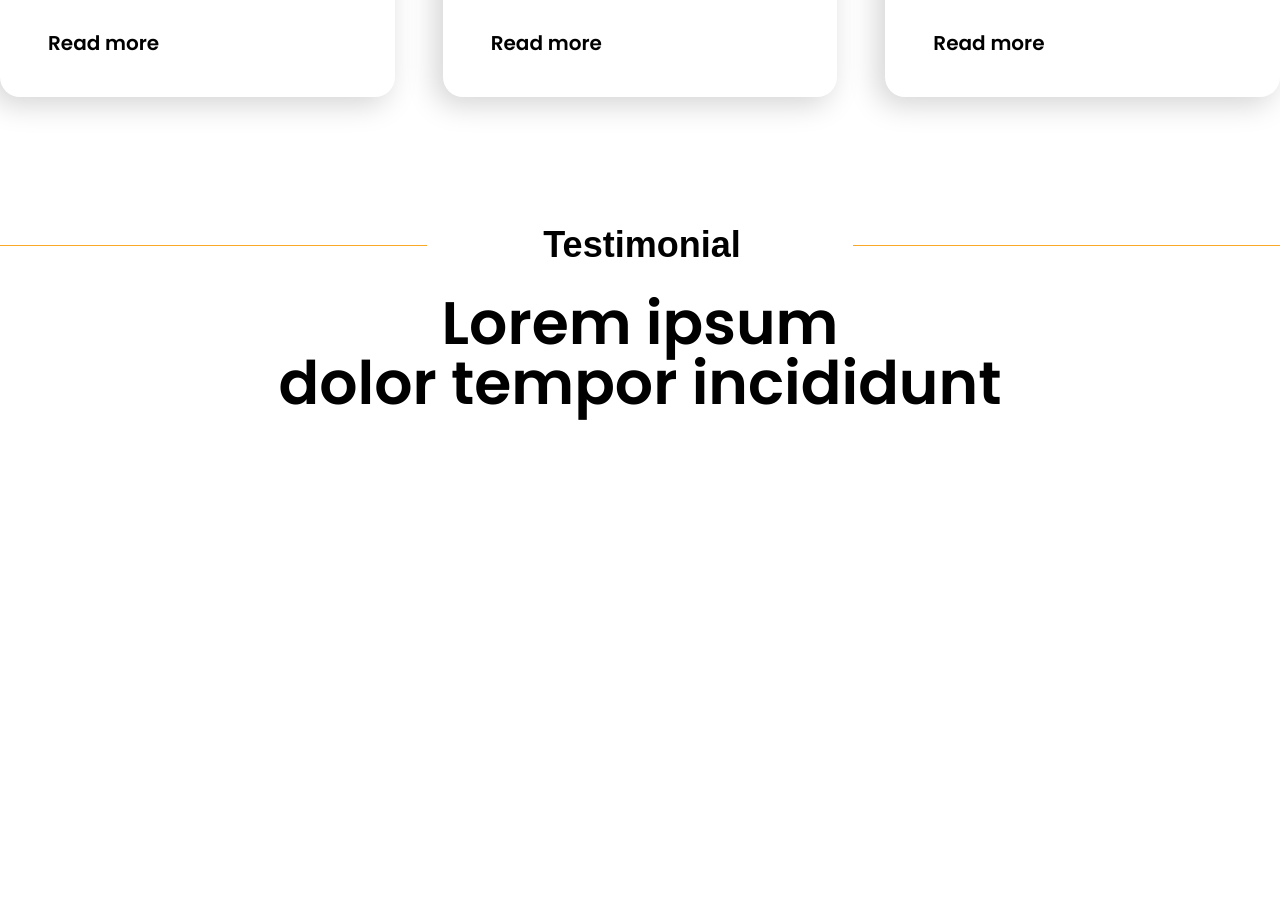
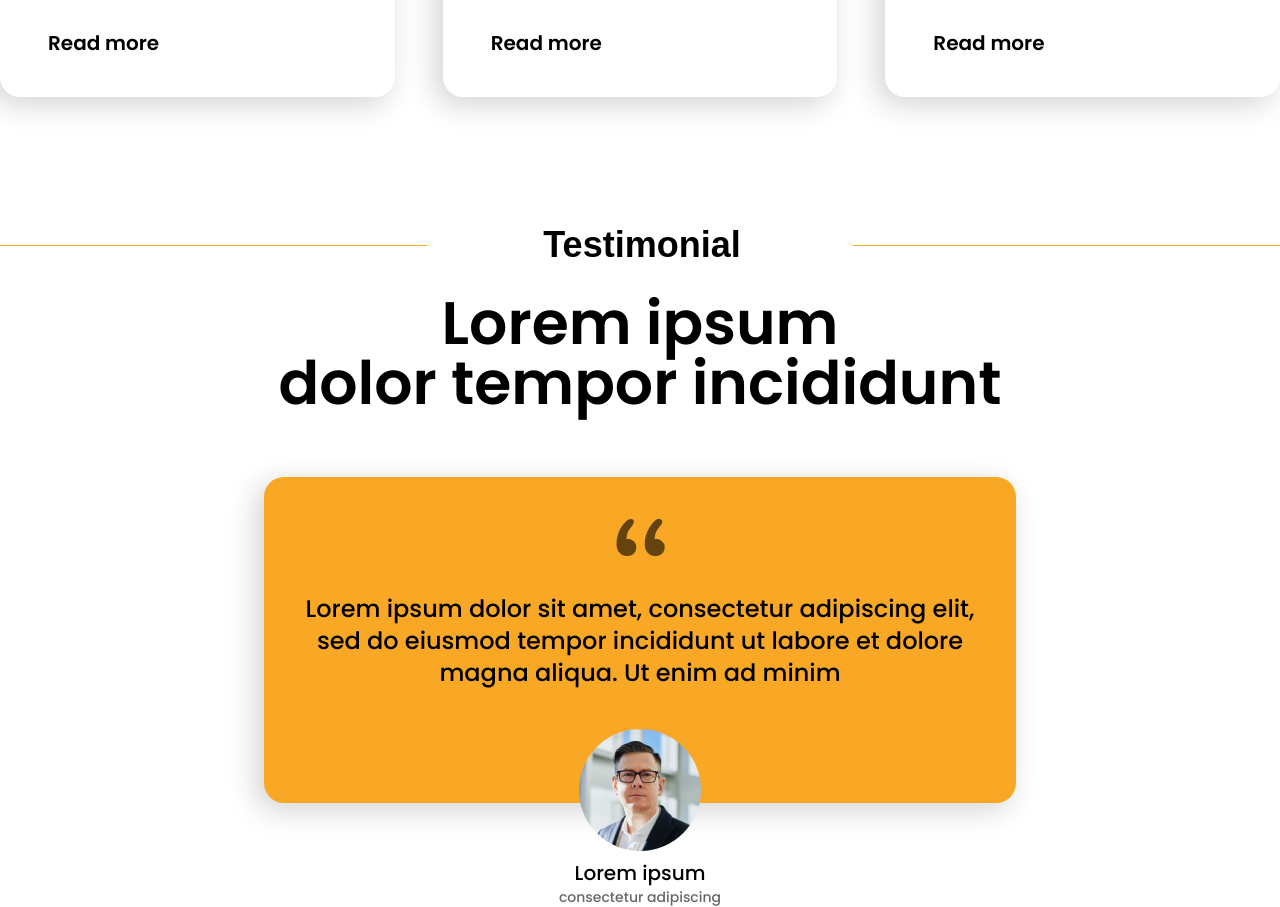
Before and after one commit to Jaseem-v/abudhabi-malayalees, a website: page dist/index.html in a window 1280 px wide. Shown: the part 6989-7896 px from the top of the page. Before the commit the page ends 7414 px from the top, so only its background shows below. Drawn offline with nearby package versions, Linux system fonts and the light colour scheme; a web font is replaced by a local one.

Commit message:
testimonial section

```diff
--- a/dist/index.html
+++ b/dist/index.html
@@ -8,6 +8,7 @@
     <link rel="preconnect" href="https://fonts.googleapis.com">
     <link rel="preconnect" href="https://fonts.googleapis.com">
     <link rel="preconnect" href="https://fonts.gstatic.com" crossorigin>
+    <link rel="stylesheet" href="https://cdn.jsdelivr.net/npm/swiper@9/swiper-bundle.min.css" />
     <link
         href="https://fonts.googleapis.com/css2?family=Inter:wght@500;700&family=Kaisei+Decol:wght@400;700&family=Poppins:wght@400;500;600;700&display=swap"
         rel="stylesheet">
@@ -117,7 +118,7 @@
                     </div>
                 </div>
                 <div
-                    class="pb-12 grid grid-cols-2 lg:grid-cols-3 xl:grid-cols-5 items-center justify-items-center gap-x-5 gap-y-8 lg:gap-14">
+                    class="pb-12 grid grid-cols-2 lg:grid-cols-3 xl:grid-cols-5 items-center justify-items-center gap-x-5 gap-y-12 lg:gap-14">
                     <img src="/dist/assests/images/company1.png" alt="company 1" class="h-10 md:h-11 lg:h-12">
                     <img src="/dist/assests/images/company3.png" alt="company 1" class="h-10 md:h-11 lg:h-12">
                     <img src="/dist/assests/images/company5.png" alt="company 1" class="h-10 md:h-11 lg:h-12">
@@ -483,8 +484,9 @@
         </section>
 
         <section>
-            <div class="max-w-screen-xl mx-auto px-4 xl:px-0 pt-14 md:pt-20 lg:pt-32">
-                <div class="news-feed-title grid place-items-center justify-items-center grid-cols-3 gap-1 md:gap-0">
+            <div class=" px-4 xl:px-0 pt-14 md:pt-20 lg:pt-32">
+                <div
+                    class="news-feed-title max-w-screen-xl mx-auto grid place-items-center justify-items-center grid-cols-3 gap-1 md:gap-0">
                     <div class="bg-lightOrange w-full h-[1px] "></div>
                     <h3
                         class="min-w-[132px] font-bold text-2xl md:text-3xl lg:text-4xl font-kaisei text-black bg-white z-10 pl-1">
@@ -497,8 +499,82 @@
                         dolor tempor incididunt
                     </p>
                 </div>
+                <div class="flex items-center justify-center">
+                    <div
+                        class="mt-16 p-10 bg-lightOrange max-w-3xl rounded-[20px] flex flex-col items-center justify-center text-center shadow-card">
+                        <img src="/dist/assests/images/quote.png" alt="quote">
+                        <p class="pt-9 font-medium max-w-2xl text-xl md:text-2xl">Lorem ipsum dolor sit amet,
+                            consectetur
+                            adipiscing elit, sed do
+                            eiusmod tempor incididunt ut labore et dolore magna aliqua. Ut enim ad minim
+                        </p>
+                        <div class="pt-10 -mb-36 flex items-center justify-center flex-col"><img
+                                src="/dist/assests/images/testimonialImg.png" alt="testimony">
+                            <p class="pt-2 font-medium text-xl">Lorem ipsum</p>
+                            <p class="font-medium text-sm text-desc">consectetur adipiscing</p>
+                        </div>
+                    </div>
+                </div>
             </div>
         </section>
+        <!-- <swiper-container style="--swiper-navigation-color: #fff; --swiper-pagination-color: #fff"
+            class="mySwiper w-full object-cover" thumbs-swiper=".mySwiper2" loop="true" space-between="10"
+            navigation="true">
+            <swiper-slide>
+                <img src="/dist/assests/images/gallery1.png" />
+            </swiper-slide>
+            <swiper-slide>
+                <img src="/dist/assests/images/gallery2.png" />
+            </swiper-slide>
+            <swiper-slide>
+                <img src="/dist/assests/images/gallery3.png" />
+            </swiper-slide>
+            <swiper-slide>
+                <img src="/dist/assests/images/gallery4.png" />
+            </swiper-slide>
+            <swiper-slide>
+                <img src="/dist/assests/images/gallery5.png" />
+            </swiper-slide>
+            <swiper-slide>
+                <img src="/dist/assests/images/gallery6.png" />
+            </swiper-slide>
+            <swiper-slide>
+                <img src="/dist/assests/images/gallery7.png" />
+            </swiper-slide>
+            <swiper-slide>
+                <img src="/dist/assests/images/gallery8.png" />
+            </swiper-slide>
+        </swiper-container>
+
+        <swiper-container class="mySwiper2" loop="true" space-between="10" slides-per-view="10" free-mode="true"
+            watch-slides-progress="true">
+            <swiper-slide>
+                <img src="/dist/assests/images/gallery1.png" />
+            </swiper-slide>
+            <swiper-slide>
+                <img src="/dist/assests/images/gallery2.png" />
+            </swiper-slide>
+            <swiper-slide>
+                <img src="/dist/assests/images/gallery3.png" />
+            </swiper-slide>
+            <swiper-slide>
+                <img src="/dist/assests/images/gallery4.png" />
+            </swiper-slide>
+            <swiper-slide>
+                <img src="/dist/assests/images/gallery5.png" />
+            </swiper-slide>
+            <swiper-slide>
+                <img src="/dist/assests/images/gallery6.png" />
+            </swiper-slide>
+            <swiper-slide>
+                <img src="/dist/assests/images/gallery7.png" />
+            </swiper-slide>
+            <swiper-slide>
+                <img src="/dist/assests/images/gallery8.png" />
+            </swiper-slide>
+        </swiper-container>
+
+        <script src="https://cdn.jsdelivr.net/npm/swiper@9/swiper-element-bundle.min.js"></script> -->
     </main>
     <!-- <div class="w-96 h-96 rounded-full border-[66px] border-lightGreen -z-0 absolute"></div> -->
 </body>
```
Also changed, not shown: dist/assests/images/quote.png (added), dist/assests/images/testimonialImg.png (added), dist/output.css.
